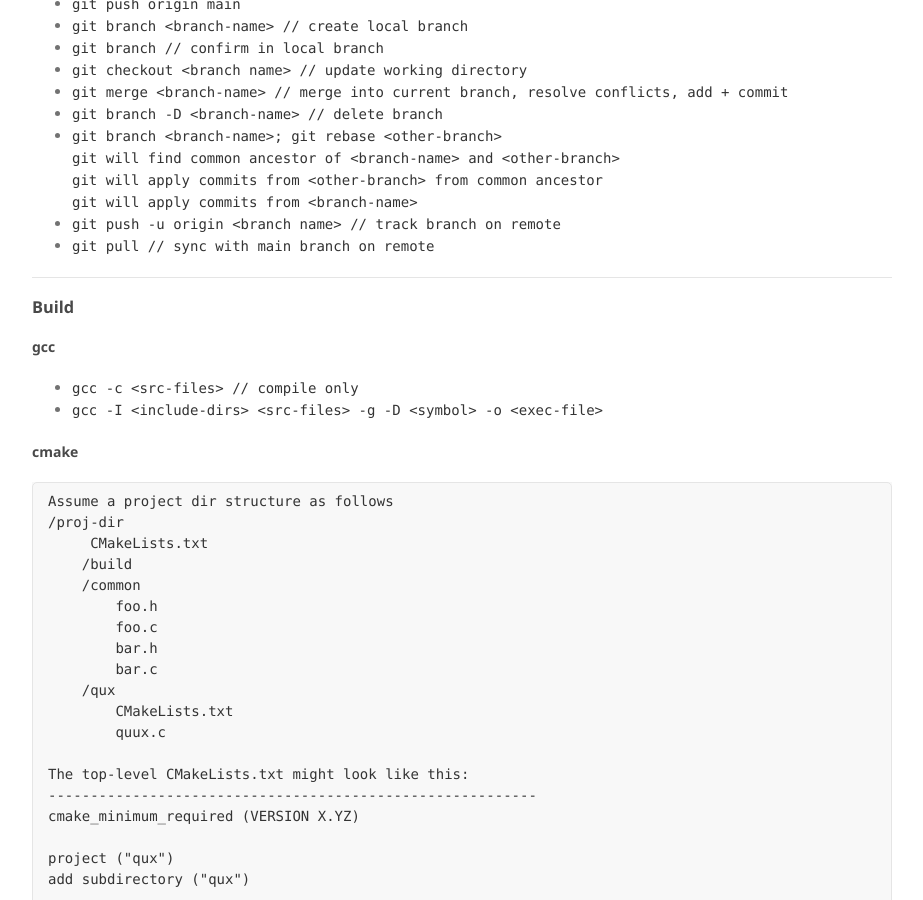
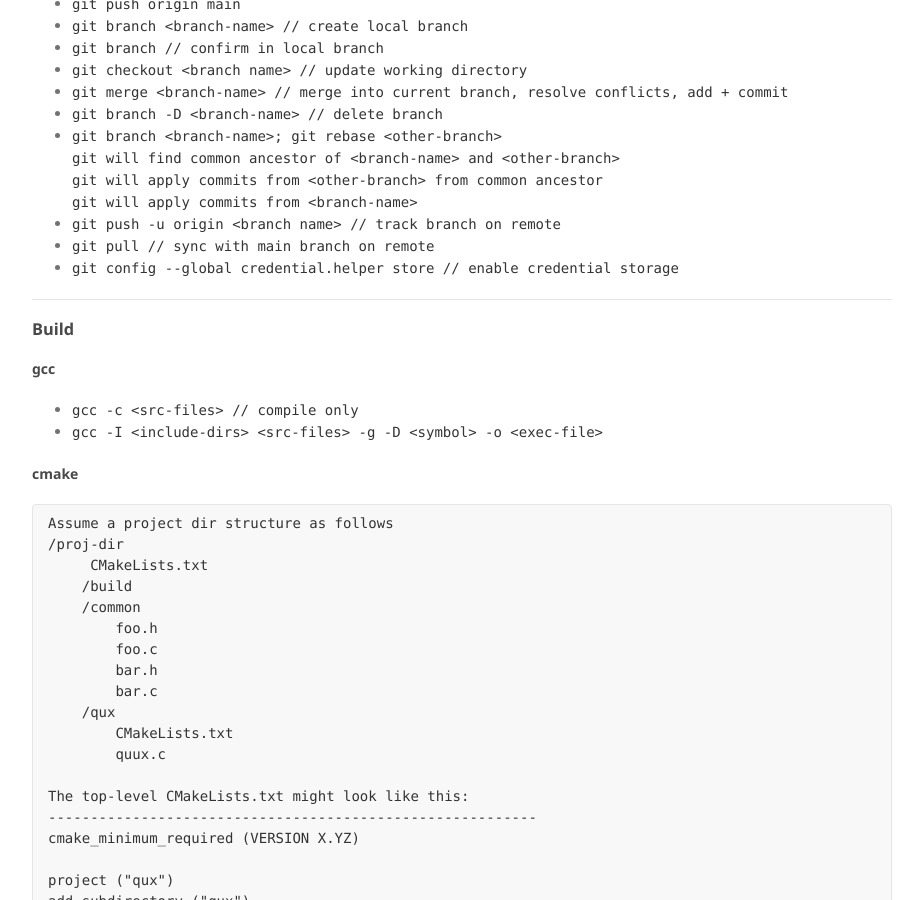
Before and after one commit to pmp-gh/pmp-gh.github.com, a Jekyll site: the page built from notes/computing/howto.md, in a window 1280 px wide and 900 px high, scrolled down 3189 px. Shown: the whole window, without its empty margins (178-1101 px from the left). Built offline with Jekyll 4.4.1, drawn with Linux system fonts in a browser that asks for light colours; our own code applies the rules of GitHub Pages for plain Markdown files; the repository's description, which GitHub fills in, is left out.

Commit message:
Added to howto

````diff
--- a/notes/computing/howto.md
+++ b/notes/computing/howto.md
@@ -148,6 +148,7 @@ HOWTOs
   ```git will apply commits from <branch-name>```
 * ```git push -u origin <branch name> // track branch on remote```
 * ```git pull // sync with main branch on remote```
+* ```git config --global credential.helper store // enable credential storage```
 
 ---
 
````
